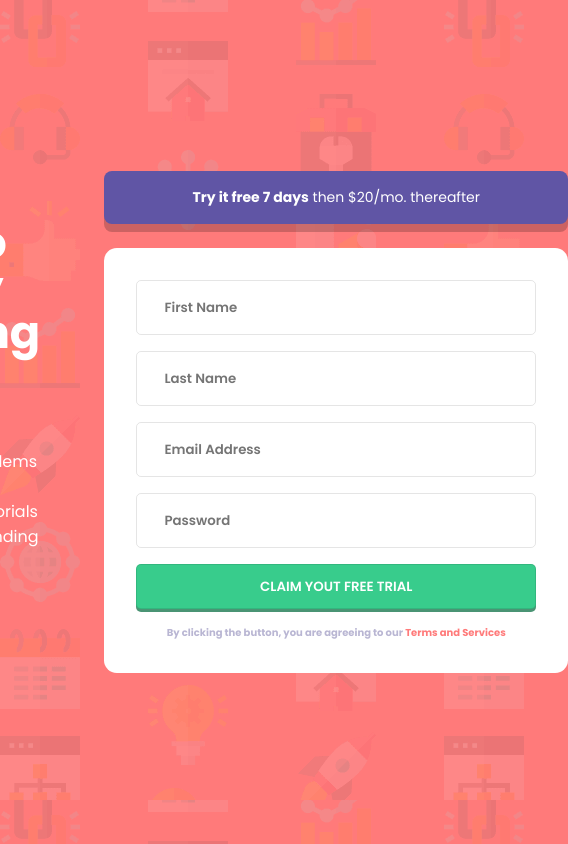
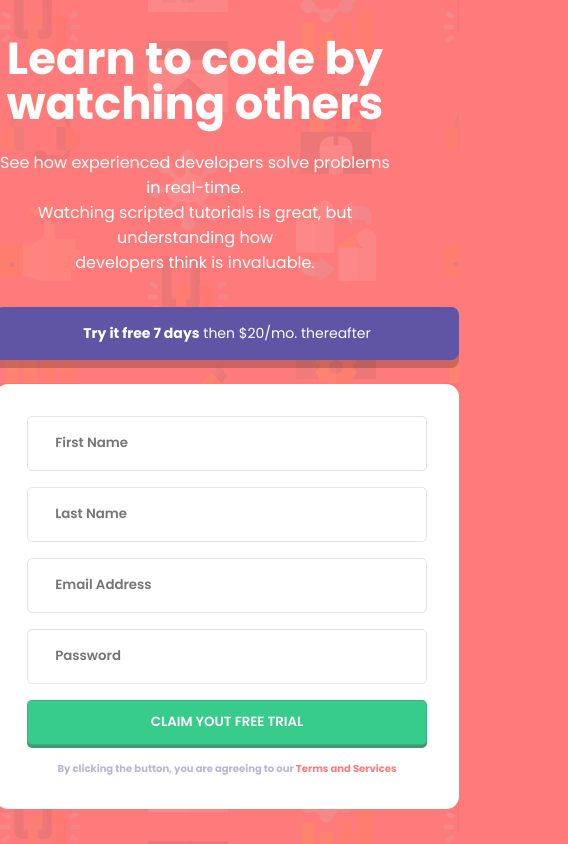
Before and after one commit to GabrielDsanta/SignFormMaster, a website built with Vite: page MyProject/index.html in a window 390 px wide. Shown: the whole page, 568 px wide, since content can reach past the window. Built offline with nearby package versions, Linux system fonts and the light colour scheme.

Commit message:
Adicionando Responsividade ao Projeto

```diff
--- a/MyProject/style.css
+++ b/MyProject/style.css
@@ -131,3 +131,14 @@ a{
     margin-bottom: 1.2rem;
     font-weight: 700;
 }
+
+@media only screen and (max-width:1048px){
+    main{
+        flex-direction: column;
+        text-align: center;
+    }
+
+    .PairLeft{
+        margin-bottom: 2rem;
+    }
+}
```
